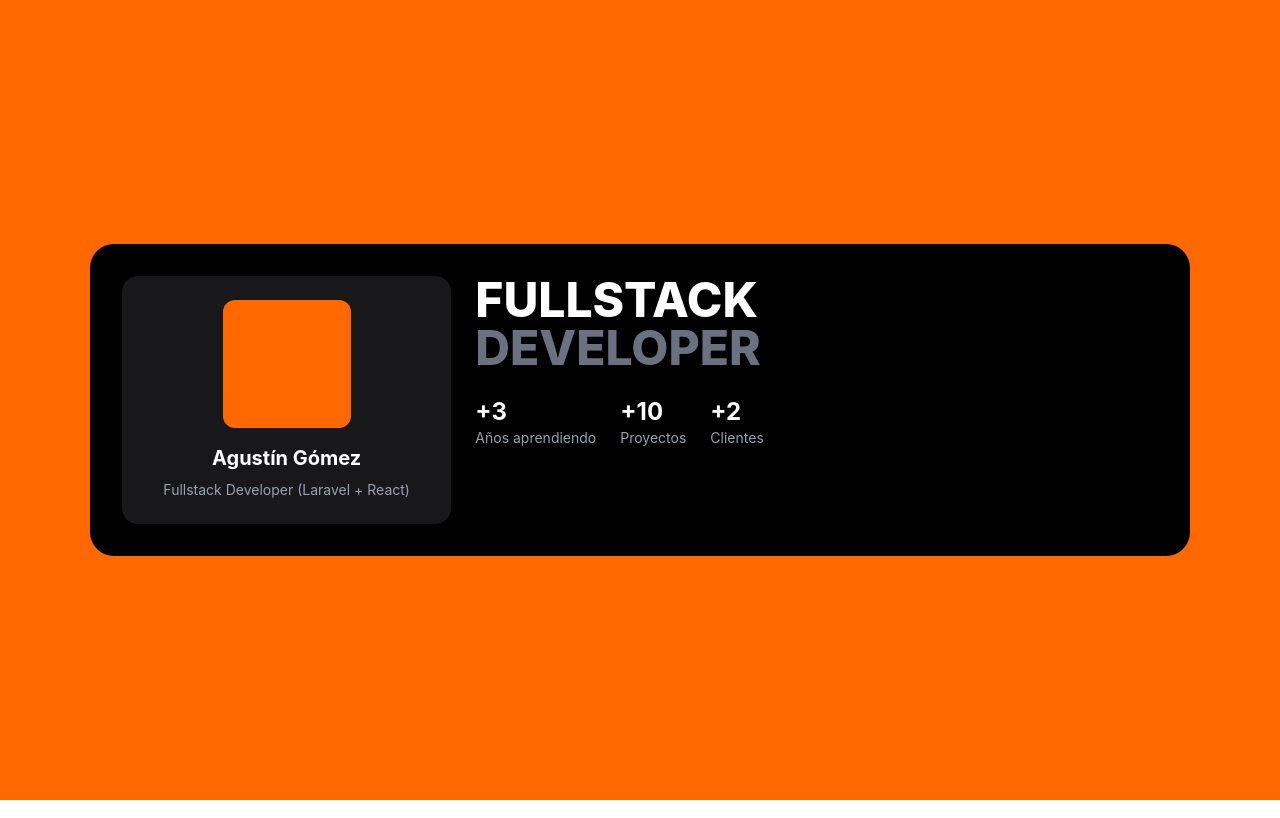
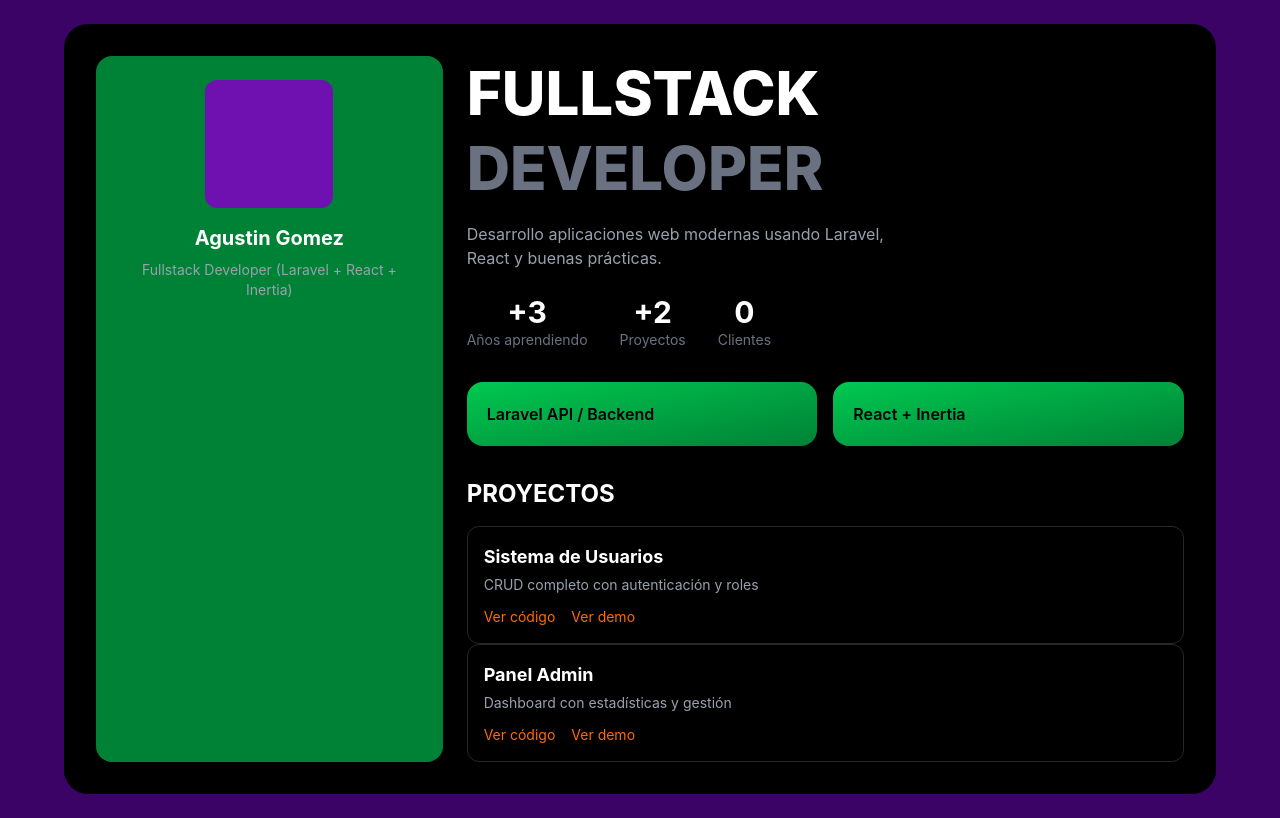
Before and after one commit to GomezBrianJoelAgustin/portafolioReact, a React app: page / in a window 1280 px wide. Built offline with nearby package versions, Linux system fonts and the light colour scheme; the HTML template or start-up script is replaced by a standard one.

Commit message:
Base de portafolio creada

```diff
--- a/src/App.tsx
+++ b/src/App.tsx
@@ -1,42 +1,97 @@
 function App() {
   return (
-    <div className="bg-orange-500 min-h-screen flex items-center justify-center">
-      <div className="bg-black text-white w-[1100px] rounded-3xl p-8 grid grid-cols-3 gap-6">
+    <div className="bg-purple-950 min-h-screen flex items-center justify-center p-6">
+      <div className="bg-black text-white w-full max-w-6xl rounded-3xl p-8 grid grid-cols-1 md:grid-cols-3 gap-6">
 
         {/* Sidebar */}
-        <div className="bg-zinc-900 rounded-2xl p-6 flex flex-col items-center">
-          <div className="w-32 h-32 bg-orange-500 rounded-xl mb-4"></div>
-          <h2 className="text-xl font-bold">Agustín Gómez</h2>
-          <p className="text-sm text-gray-400 text-center mt-2">
-            Fullstack Developer (Laravel + React)
+        <div className="bg-green-700 rounded-2xl p-6 flex flex-col items-center text-center">
+          <div className="w-32 h-32 bg-purple-800 rounded-xl mb-4"></div>
+
+          <h2 className="text-xl font-bold">Agustin Gomez</h2>
+          <p className="text-sm text-gray-400 mt-2">
+            Fullstack Developer (Laravel + React + Inertia)
           </p>
         </div>
 
         {/* Contenido */}
-        <div className="col-span-2">
-          <h1 className="text-5xl font-extrabold">
+        <div className="md:col-span-2 space-y-8">
+
+          {/* Hero */}
+          <div>
+           <h1 className="text-4xl md:text-6xl font-extrabold leading-tight">
             FULLSTACK <br />
             <span className="text-gray-500">DEVELOPER</span>
           </h1>
 
-          <div className="flex gap-6 mt-6">
-            <div>
-              <h3 className="text-2xl font-bold">+3</h3>
-              <p className="text-gray-400 text-sm">Años aprendiendo</p>
-            </div>
+          <p className="text-gray-400 mt-4 max-w-md">
+            Desarrollo aplicaciones web modernas usando Laravel, React y buenas prácticas.
+          </p>
 
-            <div>
-              <h3 className="text-2xl font-bold">+10</h3>
-              <p className="text-gray-400 text-sm">Proyectos</p>
-            </div>
-
-            <div>
-              <h3 className="text-2xl font-bold">+2</h3>
-              <p className="text-gray-400 text-sm">Clientes</p>
+            {/* Stats */}
+            <div className="flex gap-8 mt-6">
+              <Stat number="+3" label="Años aprendiendo" />
+              <Stat number="+2" label="Proyectos" />
+              <Stat number="0" label="Clientes" />
             </div>
           </div>
+
+          {/* Cards */}
+          <div className="grid grid-cols-1 sm:grid-cols-2 gap-4">
+            <Card title="Laravel API / Backend" />
+            <Card title="React + Inertia" />
+          </div>
+
+          {/* Proyectos */}
+          <div>
+            <h2 className="text-2xl font-bold mb-4">PROYECTOS</h2>
+
+            <Project
+              title="Sistema de Usuarios"
+              desc="CRUD completo con autenticación y roles"
+            />
+
+            <Project
+              title="Panel Admin"
+              desc="Dashboard con estadísticas y gestión"
+            />
+          </div>
+
         </div>
+      </div>
+    </div>
+  );
+}
 
+function Stat({ number, label }: { number: string; label: string }) {
+  return (
+    <div className="text-center">
+      <h3 className="text-3xl font-bold">{number}</h3>
+      <p className="text-gray-500 text-sm">{label}</p>
+    </div>
+  );
+}
+
+function Card({ title }: { title: string }) {
+  return (
+    <div className="bg-gradient-to-br from-green-500 to-green-700 text-black p-5 rounded-2xl font-semibold hover:scale-105 hover:shadow-lg transition-all duration-300 cursor-pointer">
+      {title}
+    </div>
+  );
+}
+
+function Project({ title, desc }: { title: string; desc: string }) {
+  return (
+    <div className="p-4 rounded-xl border border-zinc-800 hover:border-orange-500 transition">
+      <h3 className="font-bold text-lg">{title}</h3>
+      <p className="text-gray-400 text-sm mt-1">{desc}</p>
+
+      <div className="flex gap-4 mt-3">
+        <button className="text-orange-500 text-sm hover:underline">
+          Ver código
+        </button>
+        <button className="text-orange-500 text-sm hover:underline">
+          Ver demo
+        </button>
       </div>
     </div>
   );
```
